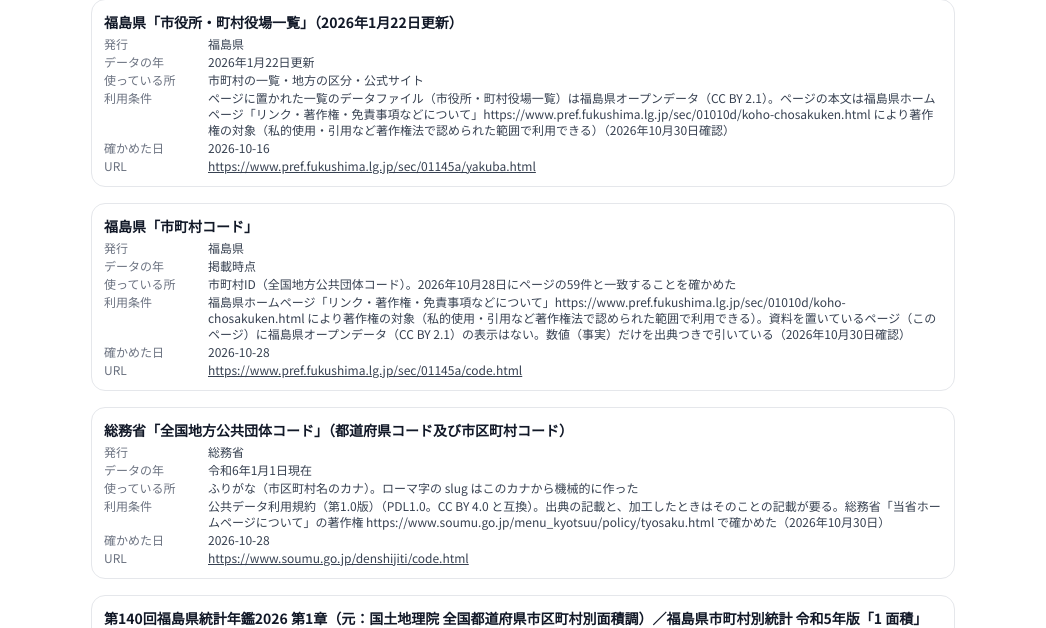
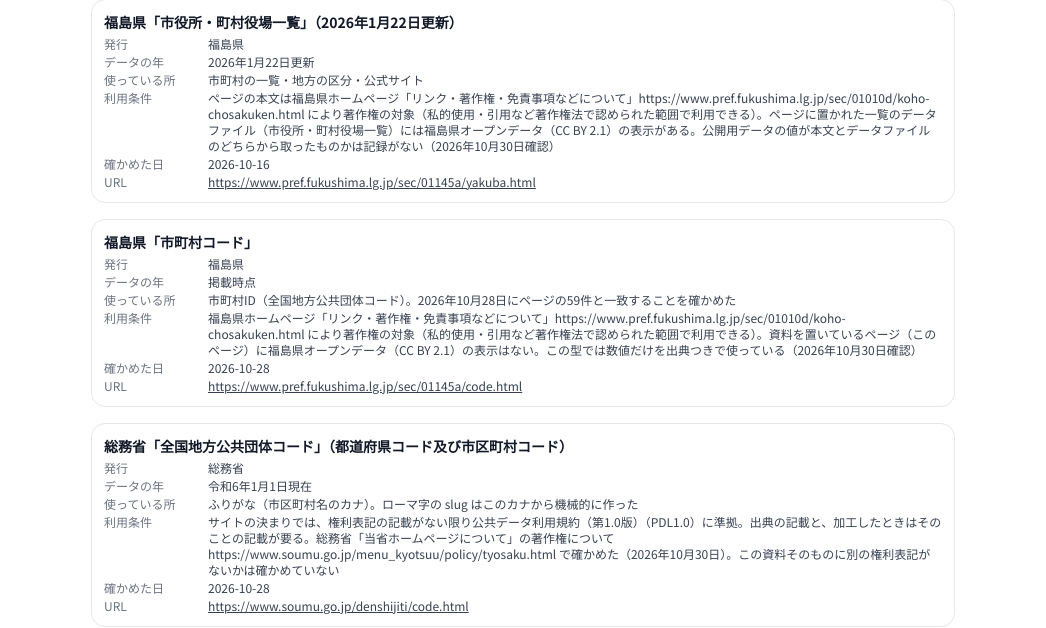
Before and after one commit to oonukisouta643-afk/agri-guide-next, a Next.js app: page /kata/sources in a window 1280 px wide. Shown: the part 291-919 px from the top of the page, without its empty margins (117-1163 px from the left). Built offline with nearby package versions, Linux system fonts and the light colour scheme; no server answers.

Commit message:
型 Phase 2：reviewer の指摘を反映（「権利表記の記載がない限り」の前提、CC BY 4.0 互換の記述を外す、新規就農者数・市町村一覧・長野県の書き方）
Co-Authored-By: Claude Opus 5.5 <noreply@anthropic.com>

```diff
--- a/src/kata/data/sources.json
+++ b/src/kata/data/sources.json
@@ -6,7 +6,7 @@
     "dataYear": "2026年1月22日更新",
     "url": "https://www.pref.fukushima.lg.jp/sec/01145a/yakuba.html",
     "accessedAt": "2026-10-16",
-    "license": "ページに置かれた一覧のデータファイル（市役所・町村役場一覧）は福島県オープンデータ（CC BY 2.1）。ページの本文は福島県ホームページ「リンク・著作権・免責事項などについて」https://www.pref.fukushima.lg.jp/sec/01010d/koho-chosakuken.html により著作権の対象（私的使用・引用など著作権法で認められた範囲で利用できる）（2026年10月30日確認）",
+    "license": "ページの本文は福島県ホームページ「リンク・著作権・免責事項などについて」https://www.pref.fukushima.lg.jp/sec/01010d/koho-chosakuken.html により著作権の対象（私的使用・引用など著作権法で認められた範囲で利用できる）。ページに置かれた一覧のデータファイル（市役所・町村役場一覧）には福島県オープンデータ（CC BY 2.1）の表示がある。公開用データの値が本文とデータファイルのどちらから取ったものかは記録がない（2026年10月30日確認）",
     "usedFor": "市町村の一覧・地方の区分・公式サイト"
   },
   {
@@ -16,7 +16,7 @@
     "dataYear": "掲載時点",
     "url": "https://www.pref.fukushima.lg.jp/sec/01145a/code.html",
     "accessedAt": "2026-10-28",
-    "license": "福島県ホームページ「リンク・著作権・免責事項などについて」https://www.pref.fukushima.lg.jp/sec/01010d/koho-chosakuken.html により著作権の対象（私的使用・引用など著作権法で認められた範囲で利用できる）。資料を置いているページ（このページ）に福島県オープンデータ（CC BY 2.1）の表示はない。数値（事実）だけを出典つきで引いている（2026年10月30日確認）",
+    "license": "福島県ホームページ「リンク・著作権・免責事項などについて」https://www.pref.fukushima.lg.jp/sec/01010d/koho-chosakuken.html により著作権の対象（私的使用・引用など著作権法で認められた範囲で利用できる）。資料を置いているページ（このページ）に福島県オープンデータ（CC BY 2.1）の表示はない。この型では数値だけを出典つきで使っている（2026年10月30日確認）",
     "usedFor": "市町村ID（全国地方公共団体コード）。2026年10月28日にページの59件と一致することを確かめた"
   },
   {
@@ -26,7 +26,7 @@
     "dataYear": "令和6年1月1日現在",
     "url": "https://www.soumu.go.jp/denshijiti/code.html",
     "accessedAt": "2026-10-28",
-    "license": "公共データ利用規約（第1.0版）（PDL1.0。CC BY 4.0 と互換）。出典の記載と、加工したときはそのことの記載が要る。総務省「当省ホームページについて」の著作権 https://www.soumu.go.jp/menu_kyotsuu/policy/tyosaku.html で確かめた（2026年10月30日）",
+    "license": "サイトの決まりでは、権利表記の記載がない限り公共データ利用規約（第1.0版）（PDL1.0）に準拠。出典の記載と、加工したときはそのことの記載が要る。総務省「当省ホームページについて」の著作権について https://www.soumu.go.jp/menu_kyotsuu/policy/tyosaku.html で確かめた（2026年10月30日）。この資料そのものに別の権利表記がないかは確かめていない",
     "usedFor": "ふりがな（市区町村名のカナ）。ローマ字の slug はこのカナから機械的に作った"
   },
   {
@@ -36,7 +36,7 @@
     "dataYear": "2025年10月1日または2022年10月1日",
     "url": "https://www.pref.fukushima.lg.jp/uploaded/attachment/746485.pdf",
     "accessedAt": "2026-10-16",
-    "license": "福島県ホームページ「リンク・著作権・免責事項などについて」https://www.pref.fukushima.lg.jp/sec/01010d/koho-chosakuken.html により著作権の対象（私的使用・引用など著作権法で認められた範囲で利用できる）。資料を置いているページ（第140回福島県統計年鑑 https://www.pref.fukushima.lg.jp/sec/11045b/nenkan140.html）に福島県オープンデータ（CC BY 2.1）の表示はない。数値（事実）だけを出典つきで引いている（2026年10月30日確認）",
+    "license": "福島県ホームページ「リンク・著作権・免責事項などについて」https://www.pref.fukushima.lg.jp/sec/01010d/koho-chosakuken.html により著作権の対象（私的使用・引用など著作権法で認められた範囲で利用できる）。資料を置いているページ（第140回福島県統計年鑑 https://www.pref.fukushima.lg.jp/sec/11045b/nenkan140.html）に福島県オープンデータ（CC BY 2.1）の表示はない。この型では数値だけを出典つきで使っている（2026年10月30日確認）",
     "usedFor": "総面積"
   },
   {
@@ -46,7 +46,7 @@
     "dataYear": "令和5年（2023年）",
     "url": "https://www.maff.go.jp/tohoku/tiiki/hukusima/attach/pdf/index-6.pdf",
     "accessedAt": "2026-10-16",
-    "license": "公共データ利用規約（第1.0版）（PDL1.0。CC BY 4.0 と互換）。出典の記載と、加工したときはそのことの記載が要る。東北農政局「リンクについて・著作権」https://www.maff.go.jp/tohoku/use/riyou.html で確かめた（2026年10月30日）",
+    "license": "サイトの決まりでは、権利表記の記載がない限り公共データ利用規約（第1.0版）（PDL1.0）に準拠。出典の記載と、加工したときはそのことの記載が要る。東北農政局「リンクについて・著作権」https://www.maff.go.jp/tohoku/use/riyou.html で確かめた（2026年10月30日）。この資料そのものに別の権利表記がないかは確かめていない",
     "usedFor": "農業産出額（合計・部門別）"
   },
   {
@@ -56,7 +56,7 @@
     "dataYear": "2020年（農林業センサス）",
     "url": "https://www.pref.fukushima.lg.jp/uploaded/attachment/484291.pdf",
     "accessedAt": "2026-10-16",
-    "license": "福島県ホームページ「リンク・著作権・免責事項などについて」https://www.pref.fukushima.lg.jp/sec/01010d/koho-chosakuken.html により著作権の対象（私的使用・引用など著作権法で認められた範囲で利用できる）。資料を置いているページ（2020年農林業センサス農林業経営体調査結果 https://www.pref.fukushima.lg.jp/sec/11045b/nourin2020.html）に福島県オープンデータ（CC BY 2.1）の表示はない。数値（事実）だけを出典つきで引いている（2026年10月30日確認）",
+    "license": "福島県ホームページ「リンク・著作権・免責事項などについて」https://www.pref.fukushima.lg.jp/sec/01010d/koho-chosakuken.html により著作権の対象（私的使用・引用など著作権法で認められた範囲で利用できる）。資料を置いているページ（2020年農林業センサス農林業経営体調査結果 https://www.pref.fukushima.lg.jp/sec/11045b/nourin2020.html）に福島県オープンデータ（CC BY 2.1）の表示はない。この型では数値だけを出典つきで使っている（2026年10月30日確認）",
     "usedFor": "経営耕地面積"
   },
   {
@@ -66,7 +66,7 @@
     "dataYear": "2020年（農林業センサス）",
     "url": "https://www.maff.go.jp/tohoku/stinfo/deta/attach/pdf/tizu-29.pdf",
     "accessedAt": "2026-10-16",
-    "license": "公共データ利用規約（第1.0版）（PDL1.0。CC BY 4.0 と互換）。出典の記載と、加工したときはそのことの記載が要る。東北農政局「リンクについて・著作権」https://www.maff.go.jp/tohoku/use/riyou.html で確かめた（2026年10月30日）",
+    "license": "サイトの決まりでは、権利表記の記載がない限り公共データ利用規約（第1.0版）（PDL1.0）に準拠。出典の記載と、加工したときはそのことの記載が要る。東北農政局「リンクについて・著作権」https://www.maff.go.jp/tohoku/use/riyou.html で確かめた（2026年10月30日）。この資料そのものに別の権利表記がないかは確かめていない",
     "usedFor": "基幹的農業従事者の平均年齢"
   },
   {
@@ -76,7 +76,7 @@
     "dataYear": "2020年（農林業センサス）",
     "url": "https://www.maff.go.jp/tohoku/stinfo/deta/attach/pdf/tizu-15.pdf",
     "accessedAt": "2026-10-16",
-    "license": "公共データ利用規約（第1.0版）（PDL1.0。CC BY 4.0 と互換）。出典の記載と、加工したときはそのことの記載が要る。東北農政局「リンクについて・著作権」https://www.maff.go.jp/tohoku/use/riyou.html で確かめた（2026年10月30日）",
+    "license": "サイトの決まりでは、権利表記の記載がない限り公共データ利用規約（第1.0版）（PDL1.0）に準拠。出典の記載と、加工したときはそのことの記載が要る。東北農政局「リンクについて・著作権」https://www.maff.go.jp/tohoku/use/riyou.html で確かめた（2026年10月30日）。この資料そのものに別の権利表記がないかは確かめていない",
     "usedFor": "後継者を確保している経営体の割合"
   },
   {
@@ -86,7 +86,7 @@
     "dataYear": "2026年3月末",
     "url": "https://www.maff.go.jp/tohoku/keiei/nouti_seisaku/noutisyuuseki/attach/pdf/index-30.pdf",
     "accessedAt": "2026-10-16",
-    "license": "公共データ利用規約（第1.0版）（PDL1.0。CC BY 4.0 と互換）。出典の記載と、加工したときはそのことの記載が要る。東北農政局「リンクについて・著作権」https://www.maff.go.jp/tohoku/use/riyou.html で確かめた（2026年10月30日）",
+    "license": "サイトの決まりでは、権利表記の記載がない限り公共データ利用規約（第1.0版）（PDL1.0）に準拠。出典の記載と、加工したときはそのことの記載が要る。東北農政局「リンクについて・著作権」https://www.maff.go.jp/tohoku/use/riyou.html で確かめた（2026年10月30日）。この資料そのものに別の権利表記がないかは確かめていない",
     "usedFor": "担い手への農地集積率"
   },
   {
@@ -96,7 +96,7 @@
     "dataYear": "平年値（1991〜2020年）",
     "url": "https://www.data.jma.go.jp/stats/etrn/",
     "accessedAt": "2026-10-16",
-    "license": "公共データ利用規約（第1.0版）（PDL1.0。CC BY 4.0 と互換）。出典の記載と、加工したときはそのことの記載が要る。気象庁「利用規約」https://www.jma.go.jp/jma/kishou/info/coment.html で確かめた（2026年10月30日）",
+    "license": "サイトの決まりでは、権利表記の記載がない限り公共データ利用規約（第1.0版）（PDL1.0）に準拠。出典の記載と、加工したときはそのことの記載が要る。気象庁「気象庁ホームページについて」の利用規約 https://www.jma.go.jp/jma/kishou/info/coment.html で確かめた（2026年10月30日）。この資料そのものに別の権利表記がないかは確かめていない",
     "usedFor": "年平均気温・年降水量・日照時間・最深積雪"
   },
   {
@@ -106,7 +106,7 @@
     "dataYear": "登録日は産品ごと",
     "url": "https://www.maff.go.jp/j/shokusan/gi_act/register/",
     "accessedAt": "2026-10-16",
-    "license": "公共データ利用規約（第1.0版）（PDL1.0。CC BY 4.0 と互換）。出典の記載と、加工したときはそのことの記載が要る。農林水産省「リンクについて・著作権」https://www.maff.go.jp/j/use/link.html で確かめた（2026年10月30日）。GIマークの表示は地理的表示法による制約があり、この型では使っていない",
+    "license": "サイトの決まりでは、権利表記の記載がない限り公共データ利用規約（第1.0版）（PDL1.0）に準拠。出典の記載と、加工したときはそのことの記載が要る。農林水産省「リンクについて・著作権」https://www.maff.go.jp/j/use/link.html で確かめた（2026年10月30日）。この資料そのものに別の権利表記がないかは確かめていない。GIマークの表示は地理的表示法による制約があり、この型では使っていない",
     "usedFor": "産地の目印（GI）"
   },
   {
@@ -116,7 +116,7 @@
     "dataYear": "2026年8月3日現在",
     "url": "https://www.maff.go.jp/tohoku/seisan/yasai/shiteisanchi/list_fu.html",
     "accessedAt": "2026-10-16",
-    "license": "公共データ利用規約（第1.0版）（PDL1.0。CC BY 4.0 と互換）。出典の記載と、加工したときはそのことの記載が要る。東北農政局「リンクについて・著作権」https://www.maff.go.jp/tohoku/use/riyou.html で確かめた（2026年10月30日）",
+    "license": "サイトの決まりでは、権利表記の記載がない限り公共データ利用規約（第1.0版）（PDL1.0）に準拠。出典の記載と、加工したときはそのことの記載が要る。東北農政局「リンクについて・著作権」https://www.maff.go.jp/tohoku/use/riyou.html で確かめた（2026年10月30日）。この資料そのものに別の権利表記がないかは確かめていない",
     "usedFor": "産地の目印（野菜指定産地）"
   },
   {
@@ -126,7 +126,7 @@
     "dataYear": "令和8年3月（案）",
     "url": "https://www.pref.fukushima.lg.jp/uploaded/attachment/724548.pdf",
     "accessedAt": "2026-10-16",
-    "license": "福島県ホームページ「リンク・著作権・免責事項などについて」https://www.pref.fukushima.lg.jp/sec/01010d/koho-chosakuken.html により著作権の対象（私的使用・引用など著作権法で認められた範囲で利用できる）。資料を置いているページは見つけられず、オープンデータの表示があるかは確かめられていない。数値（事実）だけを出典つきで引いている（2026年10月30日確認）",
+    "license": "福島県ホームページ「リンク・著作権・免責事項などについて」https://www.pref.fukushima.lg.jp/sec/01010d/koho-chosakuken.html により著作権の対象（私的使用・引用など著作権法で認められた範囲で利用できる）。資料を置いているページは見つけられず、オープンデータの表示があるかは確かめられていない。この型では数値だけを出典つきで使っている（2026年10月30日確認）",
     "usedFor": "産地の目印（果樹産地協議会）、品目ページの主な産地"
   },
   {
@@ -136,7 +136,7 @@
     "dataYear": "2021年3月",
     "url": "https://www.pref.fukushima.lg.jp/uploaded/attachment/482916.pdf",
     "accessedAt": "2026-10-16",
-    "license": "福島県ホームページ「リンク・著作権・免責事項などについて」https://www.pref.fukushima.lg.jp/sec/01010d/koho-chosakuken.html により著作権の対象（私的使用・引用など著作権法で認められた範囲で利用できる）。資料を置いているページは見つけられず、オープンデータの表示があるかは確かめられていない。数値（事実）だけを出典つきで引いている（2026年10月30日確認）",
+    "license": "福島県ホームページ「リンク・著作権・免責事項などについて」https://www.pref.fukushima.lg.jp/sec/01010d/koho-chosakuken.html により著作権の対象（私的使用・引用など著作権法で認められた範囲で利用できる）。資料を置いているページは見つけられず、オープンデータの表示があるかは確かめられていない。この型では数値だけを出典つきで使っている（2026年10月30日確認）",
     "usedFor": "産地の目印（その他のブランド）"
   },
   {
@@ -146,7 +146,7 @@
     "dataYear": "令和5年5月10日",
     "url": "https://www.pref.fukushima.lg.jp/uploaded/attachment/575229.pdf",
     "accessedAt": "2026-10-16",
-    "license": "福島県ホームページ「リンク・著作権・免責事項などについて」https://www.pref.fukushima.lg.jp/sec/01010d/koho-chosakuken.html により著作権の対象（私的使用・引用など著作権法で認められた範囲で利用できる）。資料を置いているページは見つけられず、オープンデータの表示があるかは確かめられていない。数値（事実）だけを出典つきで引いている（2026年10月30日確認）",
+    "license": "福島県ホームページ「リンク・著作権・免責事項などについて」https://www.pref.fukushima.lg.jp/sec/01010d/koho-chosakuken.html により著作権の対象（私的使用・引用など著作権法で認められた範囲で利用できる）。資料を置いているページは見つけられず、オープンデータの表示があるかは確かめられていない。この型では数値だけを出典つきで使っている（2026年10月30日確認）",
     "usedFor": "産地の目印（地域団体商標）"
   },
   {
@@ -156,7 +156,7 @@
     "dataYear": "令和8年度調査（2026年9月15日公表）",
     "url": "https://www.pref.fukushima.lg.jp/sec/36021c/sinkisyunou07.html",
     "accessedAt": "2026-10-16",
-    "license": "福島県ホームページ「リンク・著作権・免責事項などについて」https://www.pref.fukushima.lg.jp/sec/01010d/koho-chosakuken.html により著作権の対象（私的使用・引用など著作権法で認められた範囲で利用できる）。資料を置いているページ（令和7年度の新規就農者数について https://www.pref.fukushima.lg.jp/sec/36021c/sinkisyunou07.html。令和8年度の資料を置いているページは見つけられていない）に福島県オープンデータ（CC BY 2.1）の表示はない。数値（事実）だけを出典つきで引いている（2026年10月30日確認）",
+    "license": "福島県ホームページ「リンク・著作権・免責事項などについて」https://www.pref.fukushima.lg.jp/sec/01010d/koho-chosakuken.html により著作権の対象（私的使用・引用など著作権法で認められた範囲で利用できる）。資料を置いているページは見つけられず、オープンデータの表示があるかは確かめられていない。この型では数値だけを出典つきで使っている（2026年10月30日確認）。参考：前年の「令和7年度の新規就農者数について」https://www.pref.fukushima.lg.jp/sec/36021c/sinkisyunou07.html にはオープンデータの表示はない",
     "usedFor": "地方別の新規就農者数"
   },
   {
@@ -166,7 +166,7 @@
     "dataYear": "令和8年3月",
     "url": "https://www.pref.fukushima.lg.jp/uploaded/attachment/737680.pdf",
     "accessedAt": "2026-10-16",
-    "license": "福島県ホームページ「リンク・著作権・免責事項などについて」https://www.pref.fukushima.lg.jp/sec/01010d/koho-chosakuken.html により著作権の対象（私的使用・引用など著作権法で認められた範囲で利用できる）。資料を置いているページ（福島県果樹農業振興計画 https://www.pref.fukushima.lg.jp/sec/36035c/kajushinkou.html）に福島県オープンデータ（CC BY 2.1）の表示はない。数値（事実）だけを出典つきで引いている（2026年10月30日確認）",
+    "license": "福島県ホームページ「リンク・著作権・免責事項などについて」https://www.pref.fukushima.lg.jp/sec/01010d/koho-chosakuken.html により著作権の対象（私的使用・引用など著作権法で認められた範囲で利用できる）。資料を置いているページ（福島県果樹農業振興計画 https://www.pref.fukushima.lg.jp/sec/36035c/kajushinkou.html）に福島県オープンデータ（CC BY 2.1）の表示はない。この型では数値だけを出典つきで使っている（2026年10月30日確認）",
     "usedFor": "果樹の成園10aあたりの収量・労働時間"
   },
   {
@@ -176,7 +176,7 @@
     "dataYear": "令和4年版と推定",
     "url": "https://www.pref.nagano.lg.jp/nogi/keiei/documents/r4keieishihyoulist.pdf",
     "accessedAt": "2026-10-16",
-    "license": "長野県「このサイトの考え方」の著作権 https://www.pref.nagano.lg.jp/koho/kensei/koho/homepage/riyo.html により著作権の対象（私的使用・引用など著作権法で認められた範囲で利用できる）。資料を置いているページ https://www.pref.nagano.lg.jp/nogi/keiei/keiei_list.html にオープンデータの表示はない。数値（事実）だけを出典つきで引いている（2026年10月30日確認）",
+    "license": "長野県「このサイトの考え方」の著作権について https://www.pref.nagano.lg.jp/koho/kensei/koho/homepage/riyo.html により著作権の対象（私的使用・引用など著作権法で認められた範囲で利用できる）。資料を置いているページ https://www.pref.nagano.lg.jp/nogi/keiei/keiei_list.html にオープンデータの表示はない。PDF そのものの権利表記は確かめていない。この型では数値だけを出典つきで使っている（2026年10月30日確認）",
     "usedFor": "果樹の単価・経営費（福島県の果樹の経営指標が見つからないため仮に使用。福島の値ではない）"
   },
   {
```
Also changed, not shown: scripts/kata/import.mjs (+12 -11 lines).
